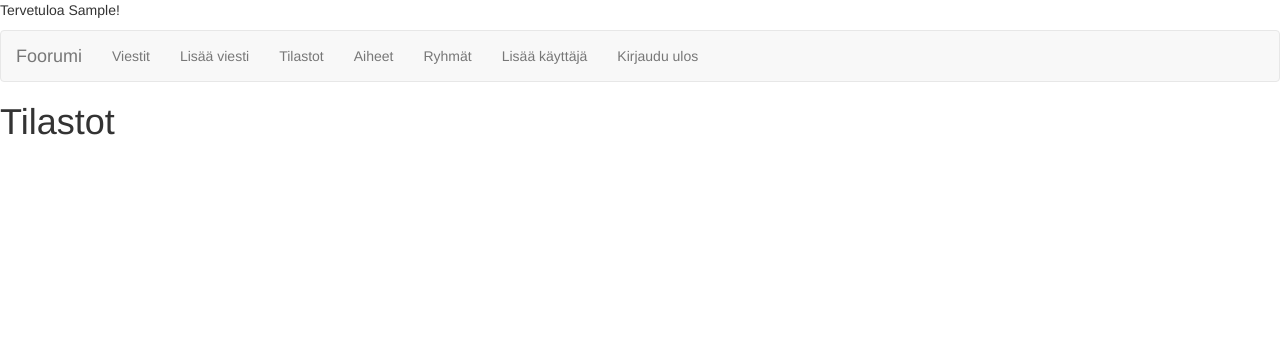
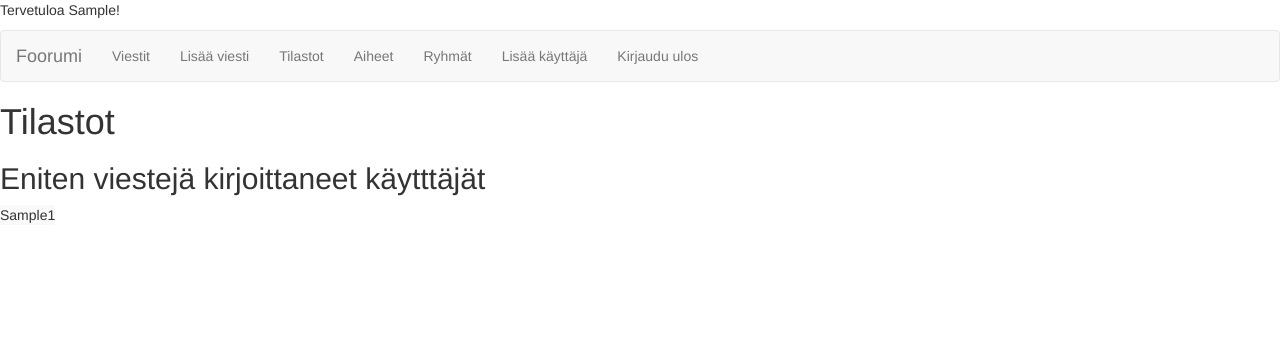
Before and after one commit to helihyv/foorumi, a Flask app: page /tilastot in a window 1280 px wide. Shown: the top 342 px of the page. Run offline with Flask 2, Linux system fonts and the light colour scheme; a user stored in the database is signed in; tables that the repository leaves empty hold one stand-in row (values such as "Sample post"); some libraries are stand-ins or nearby versions.

Commit message:
Tilastosivu näyttää eniten viestejä kirjoittaneet käyttäjät

```diff
--- a/application/kayttajat/models.py
+++ b/application/kayttajat/models.py
@@ -1,5 +1,6 @@
 from application import db
 from application import bcrypt
+from sqlalchemy.sql import text
 
 class Kayttaja(db.Model):
     id = db.Column(db.Integer, primary_key=True)
@@ -26,3 +27,20 @@ class Kayttaja(db.Model):
 
     def is_authenticated(self):
         return True
+
+    @staticmethod
+    def eniten_kirjoittaneet():
+        kysely = text("SELECT kayttaja.nimi, COUNT(viesti.kirjoittaja_id) FROM kayttaja"
+                        " LEFT JOIN viesti ON kayttaja.id = viesti.kirjoittaja_id"
+                        " GROUP BY kayttaja.id"
+                        " LIMIT 5")
+
+        vastaus = db.engine.execute(kysely)
+
+        eniten_kirjoittaneet = []
+        for rivi in vastaus:
+            eniten_kirjoittaneet.append({"nimi": rivi[0], "viestien_lkm": rivi[1]})
+
+            print (rivi)
+
+        return eniten_kirjoittaneet
--- a/application/templates/tilastot/tilastot.html
+++ b/application/templates/tilastot/tilastot.html
@@ -1,3 +1,11 @@
 {% extends "layout.html" %} {% block content %}
 <h1>Tilastot</h1>
-{% endblock %}
+<h2>Eniten viestejä kirjoittaneet käytttäjät</h2>
+<table class="table-striped">
+  {% for rivi in eniten_kirjoittaneet_kayttajat %}
+  <tr>
+    <td>{{ rivi.nimi }}</td>
+    <td>{{ rivi.viestien_lkm }}</td>
+  </tr>
+  {% endfor %} {% endblock %}
+</table>
--- a/application/tilastot/views.py
+++ b/application/tilastot/views.py
@@ -1,8 +1,11 @@
 from application import app, db
 from flask import render_template
 from flask_login import login_required
+from application.kayttajat.models import Kayttaja
+
 
 @app.route("/tilastot")
 @login_required
 def tilastot():
-    return render_template("tilastot/tilastot.html")
+    eniten_kirjoittaneet_kayttajat = Kayttaja.eniten_kirjoittaneet()
+    return render_template("tilastot/tilastot.html", eniten_kirjoittaneet_kayttajat = eniten_kirjoittaneet_kayttajat)
```
